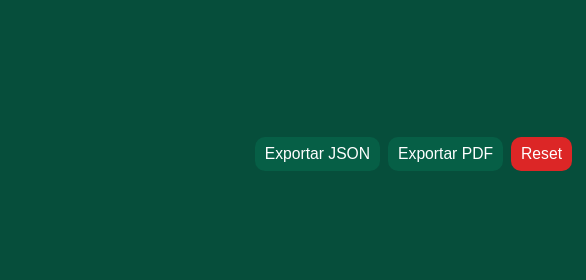
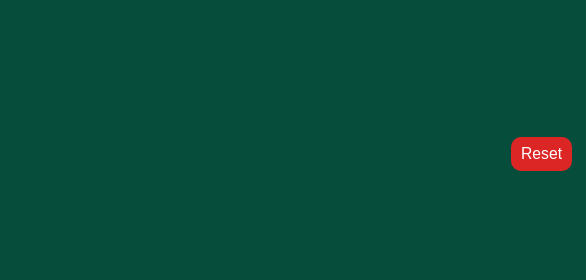
Before and after one commit to thebrxm/ContadorECUES, a plain HTML site: page index.html in a window 1280 px wide. Shown: the top 280 px of the page, 694-1280 px from the left. Drawn offline with Linux system fonts and the light colour scheme.

Commit message:
Update index.html

```diff
--- a/index.html
+++ b/index.html
@@ -47,8 +47,6 @@
       <div class="muted">Funciona offline • Guarda en este dispositivo</div>
     </div>
     <div class="row">
-      <button class="btn small" id="btnExport">Exportar JSON</button>
-      <button class="btn small" id="btnExportPDF">Exportar PDF</button>
       <button class="btn small warn" id="btnReset">Reset</button>
     </div>
   </div>
```
